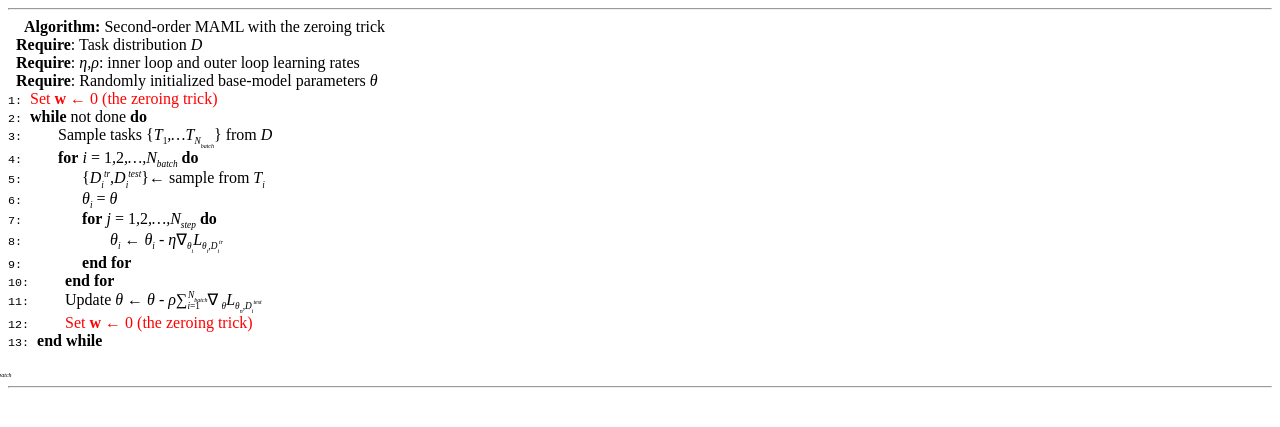
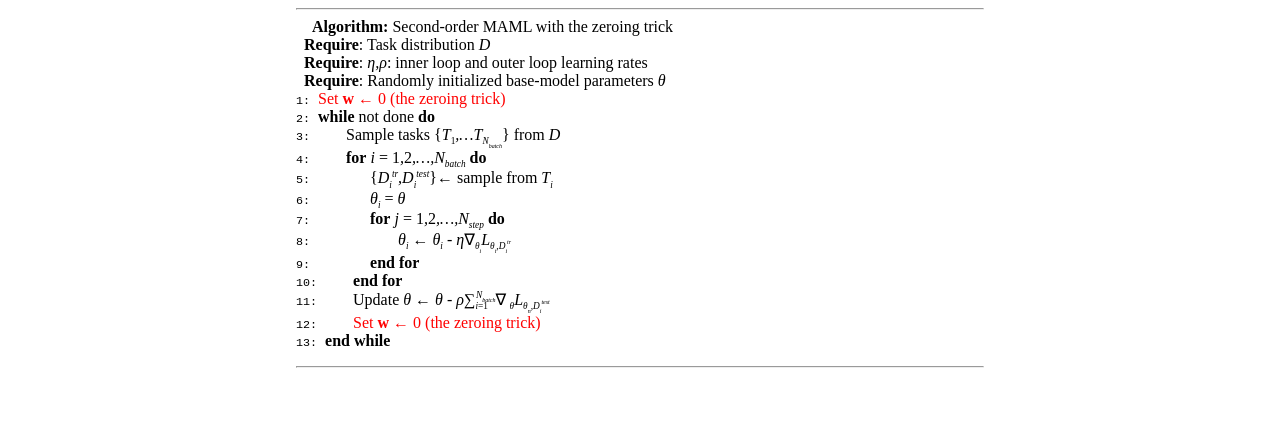
Before and after one commit to blogosfair/Classification-layer-Initialization-in-MAML, a Jekyll site: the page assets/html/2022-12-01-classification-layer-initialization-in-maml/algorithm.html, which Jekyll copies as it is, in a window 1280 px wide. Shown: the top 427 px of the page. Built offline with Jekyll 4.4.1, drawn with Linux system fonts in a browser that asks for light colours.

Commit message:
Corrects html

```diff
--- a/assets/html/2022-12-01-classification-layer-initialization-in-maml/algorithm.html
+++ b/assets/html/2022-12-01-classification-layer-initialization-in-maml/algorithm.html
@@ -1,5 +1,5 @@
 
-<html >
+<html style="width: min(704px, 100%);margin: auto;">
 <head><title></title>
 <meta http-equiv="Content-Type" content="text/html; charset=iso-8859-1">
 <meta name="generator" content="TeX4ht (http://www.tug.org/tex4ht/)">
@@ -286,7 +286,7 @@ class="ptmr7t-x-x-90">13:</span> </span>&#xA0;<span  class="algorithmic"><span
 class="ptmb7t-">end</span>&#x00A0;<span
 class="ptmb7t-">while</span></span>
 <!--l. 39--><p class="noindent" ></div>
-                               <sup style="margin-left: -16px;"><span class="cmmi-7">N</span><sub><span class="cmmi-5">batch</span></sub></sup>
+
 
 </div><hr class="endfloat" />
 </div>
```
